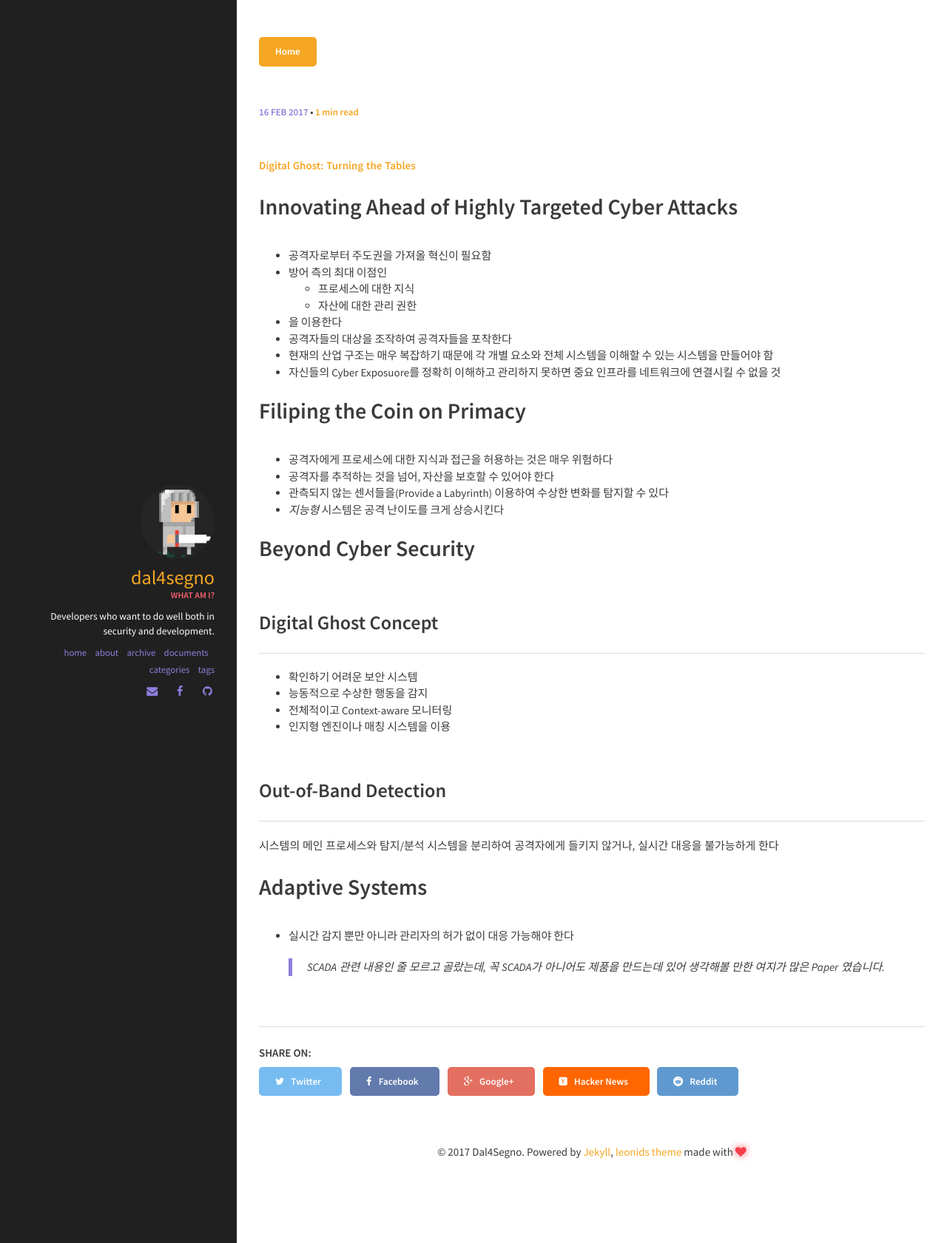
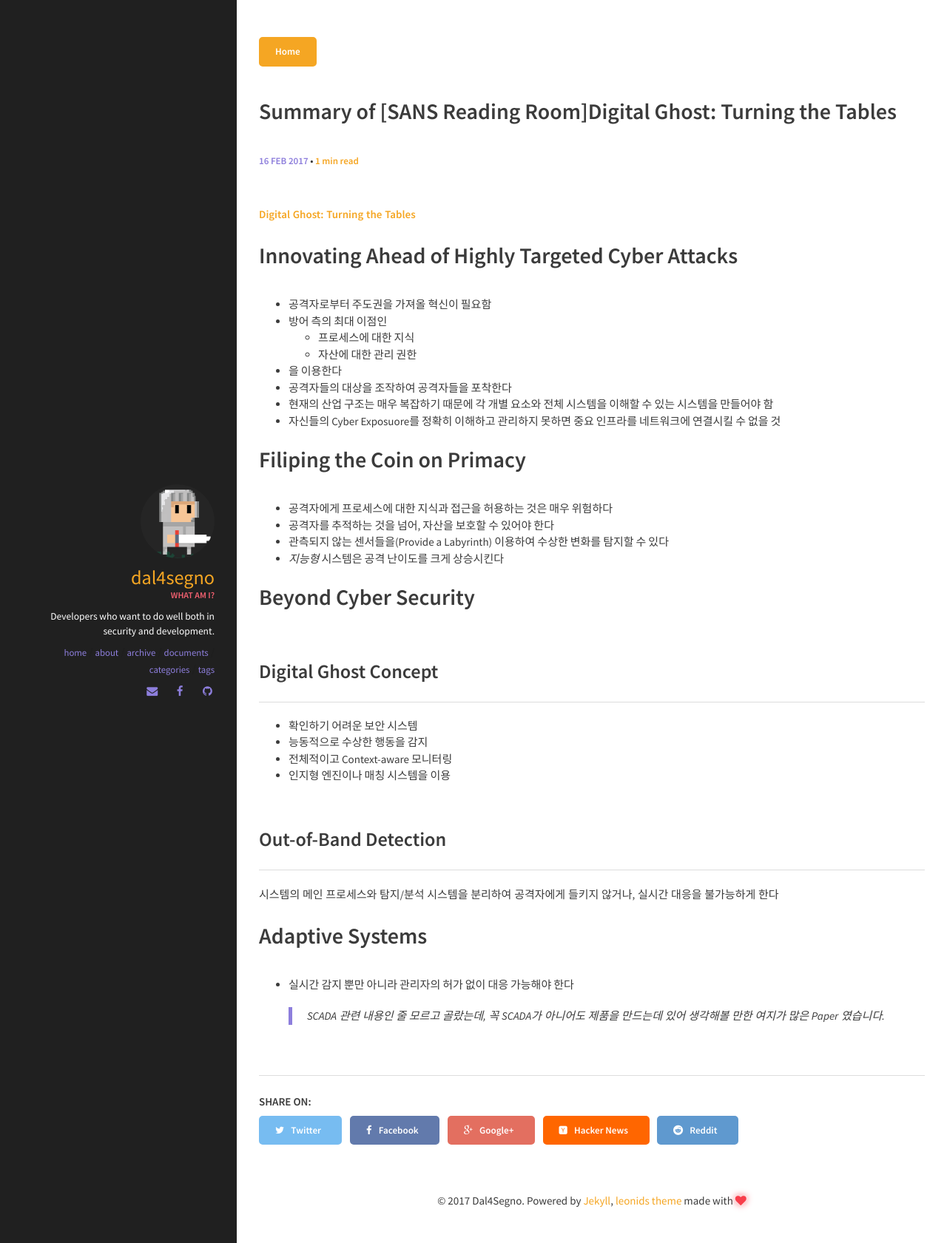
Before and after one commit to Dal4Segno/dal4segno.github.com, a Jekyll site: the page built from _posts/2017-02-16-summary-sans-whitepaper-digital-ghost-turning-tables.markdown, in a window 1280 px wide. Shown: the whole page at 74% size. Built offline with Jekyll 4.4.1, drawn with Linux system fonts in a browser that asks for light colours; some web fonts are replaced; our own code applies the rules of GitHub Pages for plain Markdown files; comment, search, counter and statistics services are not loaded.

Commit message:
Mod Digital Ghost

```diff
--- a/_posts/2017-02-16-summary-sans-whitepaper-digital-ghost-turning-tables.markdown
+++ b/_posts/2017-02-16-summary-sans-whitepaper-digital-ghost-turning-tables.markdown
@@ -1,13 +1,13 @@
 ---
 layout: post
-title: Summary of [SANS Reading Room]Digital Ghost: Turning the Tables
+title: "Summary of [SANS Reading Room]Digital Ghost: Turning the Tables"
 date: 2017-02-16 08:35:30
 tag:
  - whitepapaer
  - sans
  - cyberattack
 categories: summary
-excerpt: 기술의 효율 및 생산성 뿐만 아니라 위험을 감소시킬 수 있는 방향으로 혁신이 이루어져야 한다.
+excerpt: "기술의 효율 및 생산성 뿐만 아니라 위험을 감소시킬 수 있는 방향으로 혁신이 이루어져야 한다."
 
 ---
 
```
